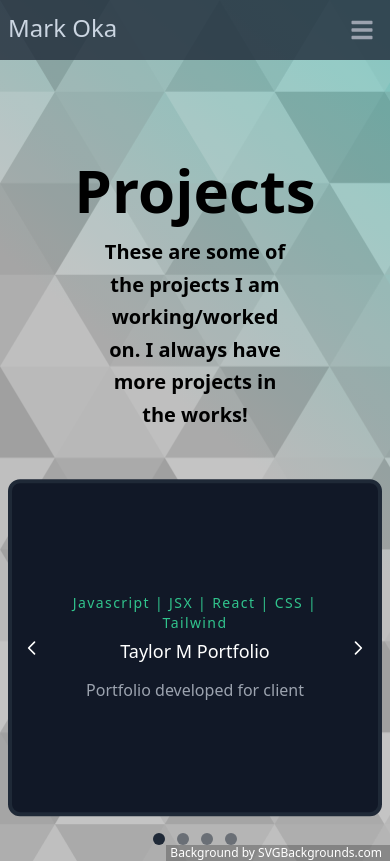
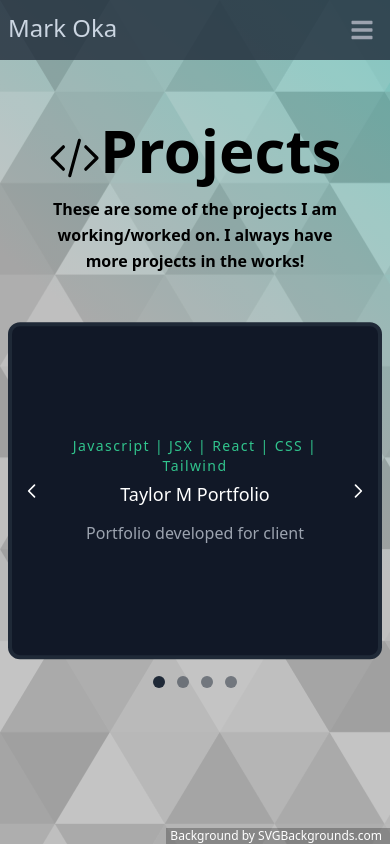
Before and after one commit to markoka101/portfolio, a React (Create React App) app: page /projects in a window 390 px wide. Built offline with nearby package versions, Linux system fonts and the light colour scheme.

Commit message:
adjusted  margins for mobile

```diff
--- a/src/components/Contact.js
+++ b/src/components/Contact.js
@@ -39,7 +39,7 @@ export default function Contact() {
 
     return (
         <section id="contact" className="flex justify-center">
-            <div className="container px-5 py-10 my-16 mx-auto flex sm:flex-nowrap flex-wrap">
+            <div className="container px-5 py-5 sm:py-10 md:py-10 lg:py-10 my-5 sm:my-16 md:my-16 lg:my-16 mx-auto flex sm:flex-nowrap flex-wrap">
                 <form
                     netlify
                     name="contact"
--- a/src/components/Projects.js
+++ b/src/components/Projects.js
@@ -41,16 +41,16 @@ export default function Projects() {
         },
     };
     return (
-        <section id="projects" className="text-gray-400 my-5">
-            <div className="flex flex-col  min-w-full mx-auto pt-20 items-center scroll-smooth  ">
-                <div className="flex flex-col w-1/2  pb-10">
+        <section id="projects" className="text-gray-400">
+            <div className="flex flex-col  min-w-full mx-auto pt-5 sm:pt-20 md:pt-20 lg:pt-20 my-10 items-center scroll-smooth  ">
+                <div className="flex flex-col w-3/4 sm:w-1/2 md:w-1/2 lg:w-1/2 pb-10">
                     <div className="flex flex-row justify-center items-center">
                         <CodeBracketIcon className="h-16 text-black" />
                         <h1 className="text-6xl font-bold mb-4 text-black items-center">
                             Projects
                         </h1>
                     </div>
-                    <p className="lg:w-full mx-auto leading-relaxed text-xl text-center text-black font-bold">
+                    <p className="w-full mx-auto leading-relaxed text-md sm:text-xl md:text-xl lg:text-xl text-center text-black font-bold">
                         These are some of the projects I am working/worked on. I
                         always have more projects in the works!
                     </p>
@@ -63,7 +63,7 @@ export default function Projects() {
                         theme={customTheme}
                         slide={true}
                     >
-                        {projects.map((project, i) => (
+                        {projects.map((project) => (
                             <a
                                 href={project.link}
                                 target="_blank"
```
Also changed, not shown: public/coding.svg (deleted), 1 other file (tests, documents, lock files or other folders).
